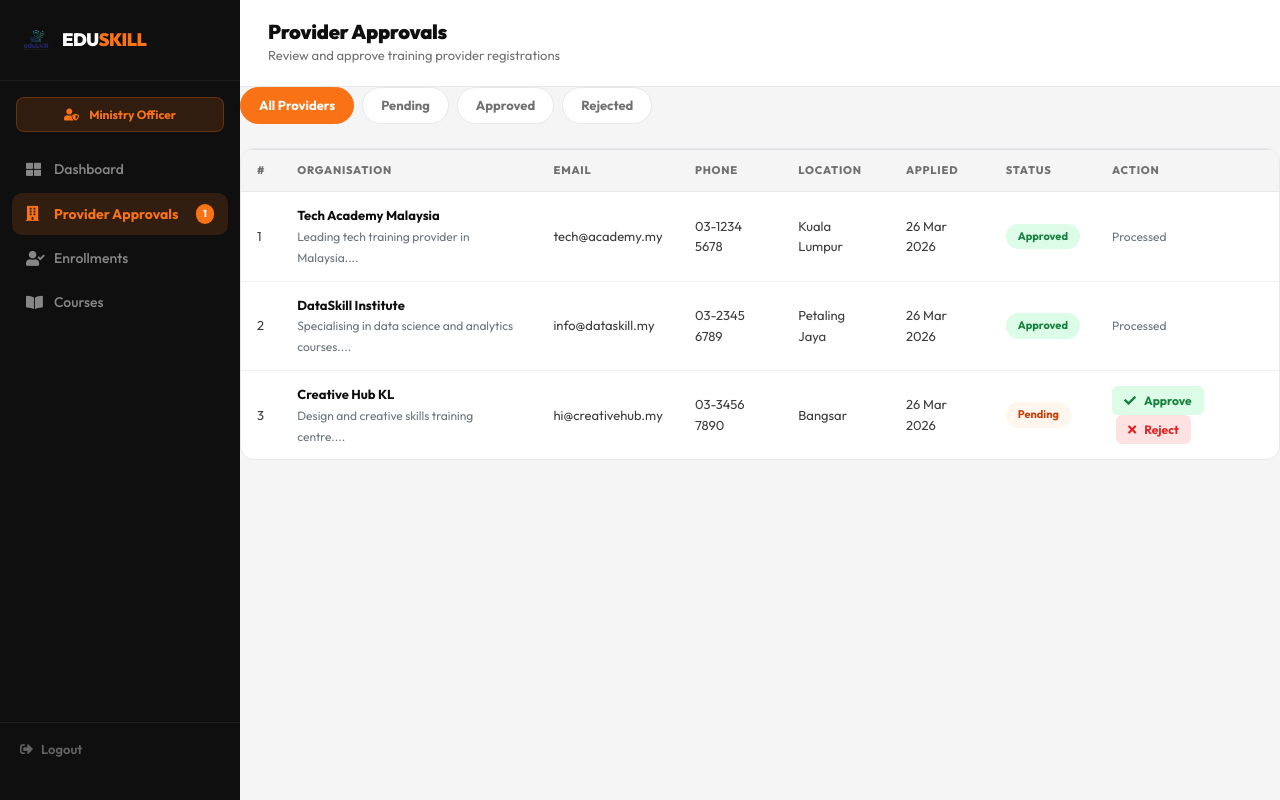
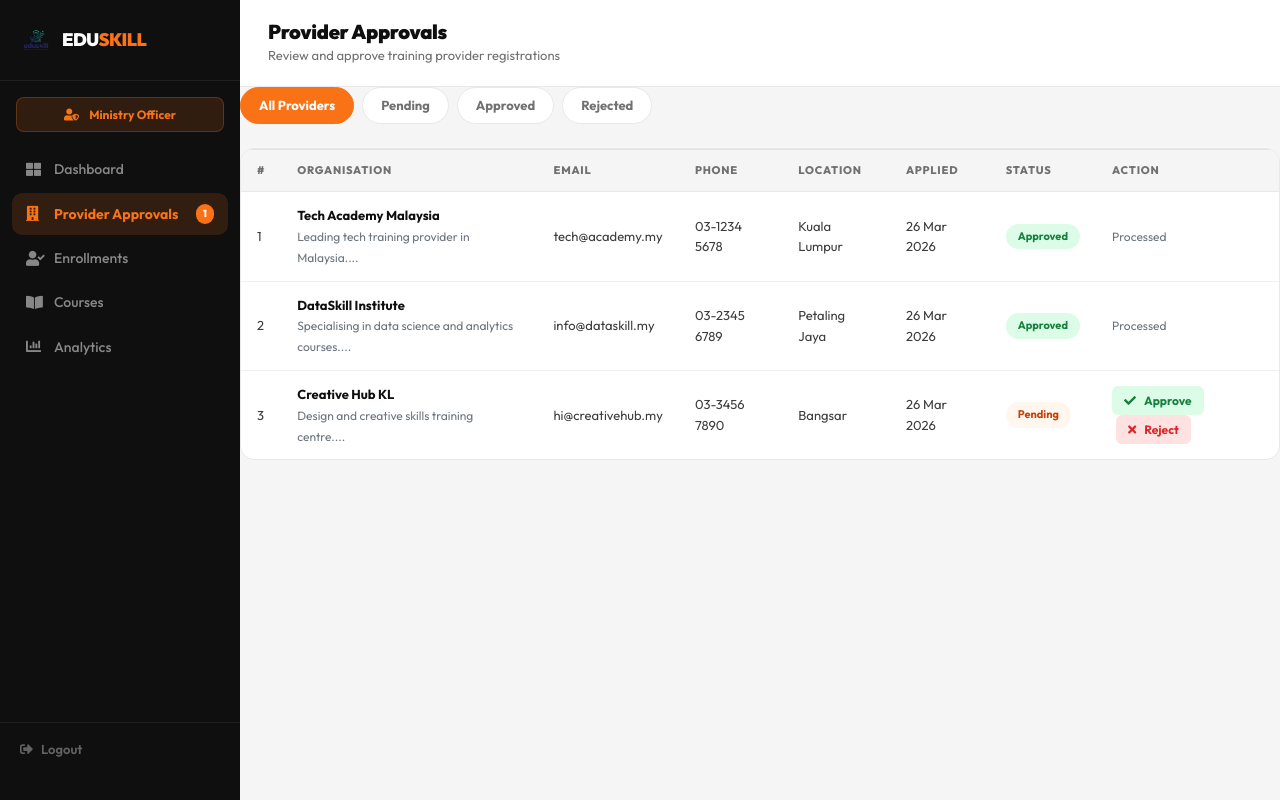
Before and after one commit to pasang111/WebPro-E2400050, a PHP site: page /admin/approve_providers.php in a window 1280 px wide. Run offline with PHP 8.4, Linux system fonts and the light colour scheme; a user stored in the database is signed in; data comes from the database, SQL or seed files in the repository.

Commit message:
Update approve_providers.php

```diff
--- a/admin/approve_providers.php
+++ b/admin/approve_providers.php
@@ -70,6 +70,9 @@ $pending_count = mysqli_fetch_assoc(mysqli_query($conn, "SELECT COUNT(*) as c FR
             </a>
             <a href="approve_enrollments.php" class="dsb-link"><i class="fas fa-user-check"></i> Enrollments</a>
             <a href="manage_courses.php" class="dsb-link"><i class="fas fa-book-open"></i> Courses</a>
+                <a href="analytics.php" class="dsb-link">
+                <i class="fas fa-chart-bar"></i> Analytics
+            </a>
         </nav>
         <div class="dsb-bottom">
             <a href="../auth/logout.php" class="dsb-logout"><i class="fas fa-sign-out-alt"></i> Logout</a>
```
